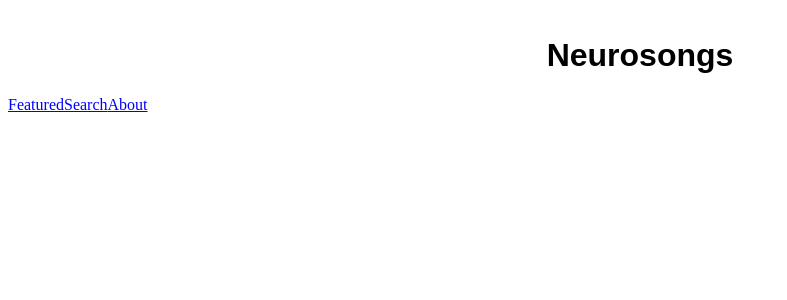
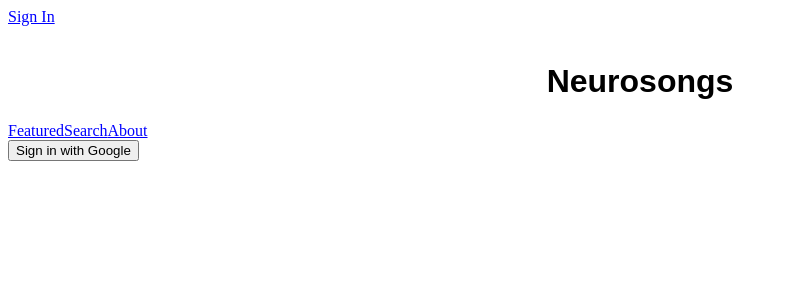
Before and after one commit to AlexMan123456/neurosongs-front-end, a React (Vite) app: page /sign_in in a window 1280 px wide. Shown: the top 300 px of the page, without its empty margins (0-787 px from the left). Built offline with nearby package versions, Linux system fonts and the light colour scheme; no server answers.

Commit message:
Added ability to sign in with Google authenticator

```diff
--- a/src/App.jsx
+++ b/src/App.jsx
@@ -5,6 +5,7 @@ import UserPage from "./components/users/UserPage"
 import SongPlayer from "./components/songs/SongPlayer"
 import SongsPage from "./components/songs/SongsPage"
 import AlbumPage from "./components/albums/AlbumPage"
+import SignInPage from "./components/users/SignInPage"
 
 function App() {
   return (<>
@@ -15,6 +16,7 @@ function App() {
       <Route path="/songs/:song_id" element={<SongPlayer/>}/>
       <Route path="/search" element={<SongsPage/>}/>
       <Route path="/albums/:album_id" element={<AlbumPage/>}/>
+      <Route path="/sign_in" element={<SignInPage/>}/>
     </Routes>
   </>)
 }
--- a/src/components/Header.jsx
+++ b/src/components/Header.jsx
@@ -3,6 +3,7 @@ import StyledLink from "./styling/StyledLink"
 
 function Header(){
     return (<header>
+        <StyledLink to={`/sign_in`}>Sign In</StyledLink>
         <h1>Neurosongs</h1>
         <Navigation/>
     </header>)
--- /dev/null
+++ b/src/components/users/SignInPage.jsx
@@ -0,0 +1,17 @@
+import { GoogleAuthProvider, signInWithPopup } from "firebase/auth"
+import { useState } from "react"
+import { auth } from "../../firebase-config"
+
+function SignInPage(){
+    const provider = new GoogleAuthProvider()
+
+    function handleSignInWithGoogle(){
+        signInWithPopup(auth, provider).then((result) => {
+
+        })
+    }
+
+    return <button onClick={handleSignInWithGoogle}>Sign in with Google</button>
+}
+
+export default SignInPage
--- a/src/firebase-config.js
+++ b/src/firebase-config.js
@@ -1,11 +1,12 @@
 // Import the functions you need from the SDKs you need
 import { initializeApp } from "firebase/app";
 import { getAnalytics } from "firebase/analytics";
-import { getStorage } from "firebase/storage"
+import { getStorage } from "firebase/storage";
+import { getAuth } from "firebase/auth"
 // TODO: Add SDKs for Firebase products that you want to use
 // https://firebase.google.com/docs/web/setup#available-libraries
 
-// Your web app's Firebase configuration
+// Firebase configuration
 // For Firebase JS SDK v7.20.0 and later, measurementId is optional
 const firebaseConfig = {
   apiKey: import.meta.env.VITE_FIREBASE_API_KEY,
@@ -21,5 +22,6 @@ const firebaseConfig = {
 const app = initializeApp(firebaseConfig);
 const analytics = getAnalytics(app);
 const storage = getStorage(app);
+const auth = getAuth(app);
 
-export { app, analytics, storage };
+export { app, analytics, storage, auth };
```
